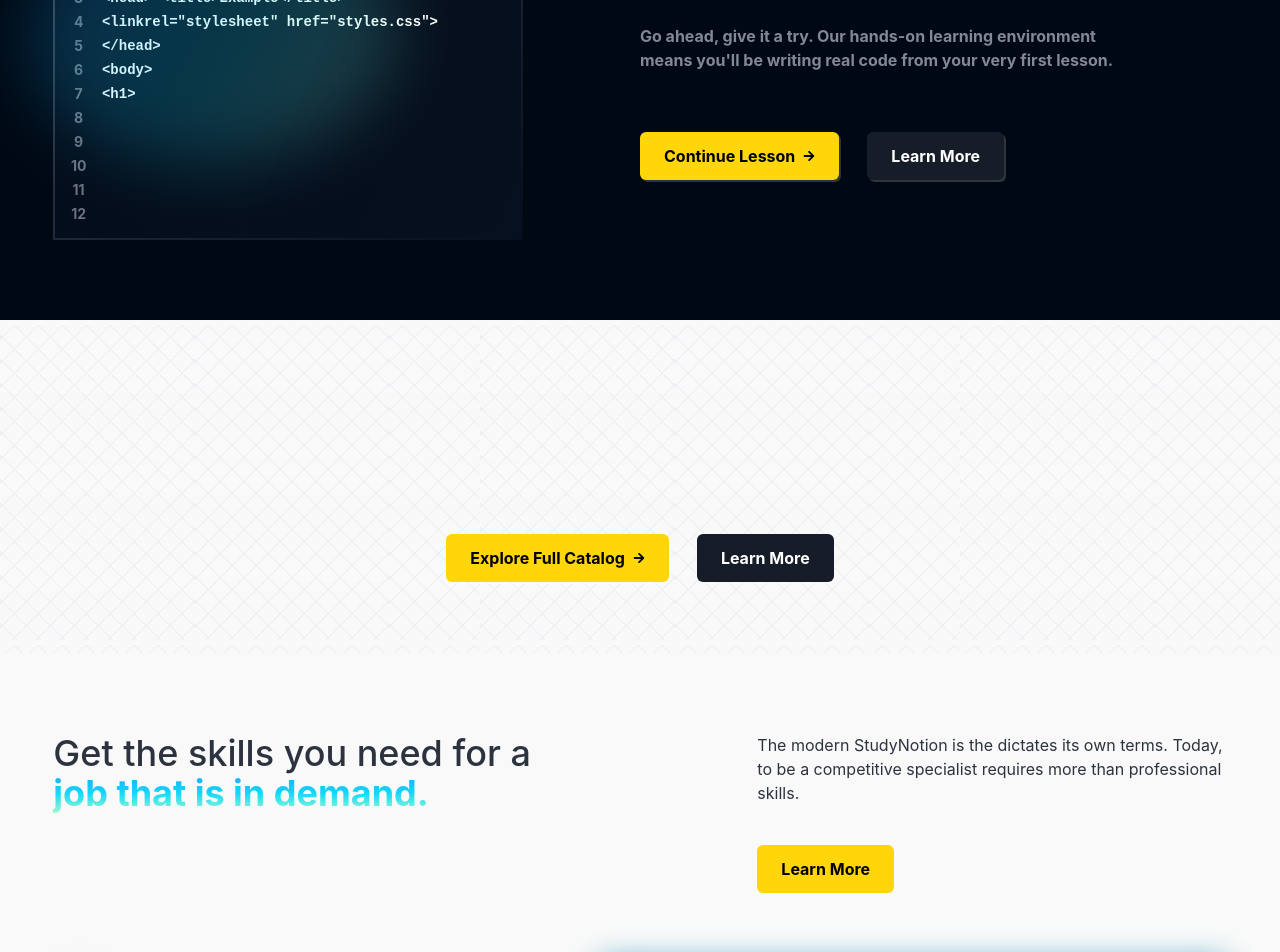
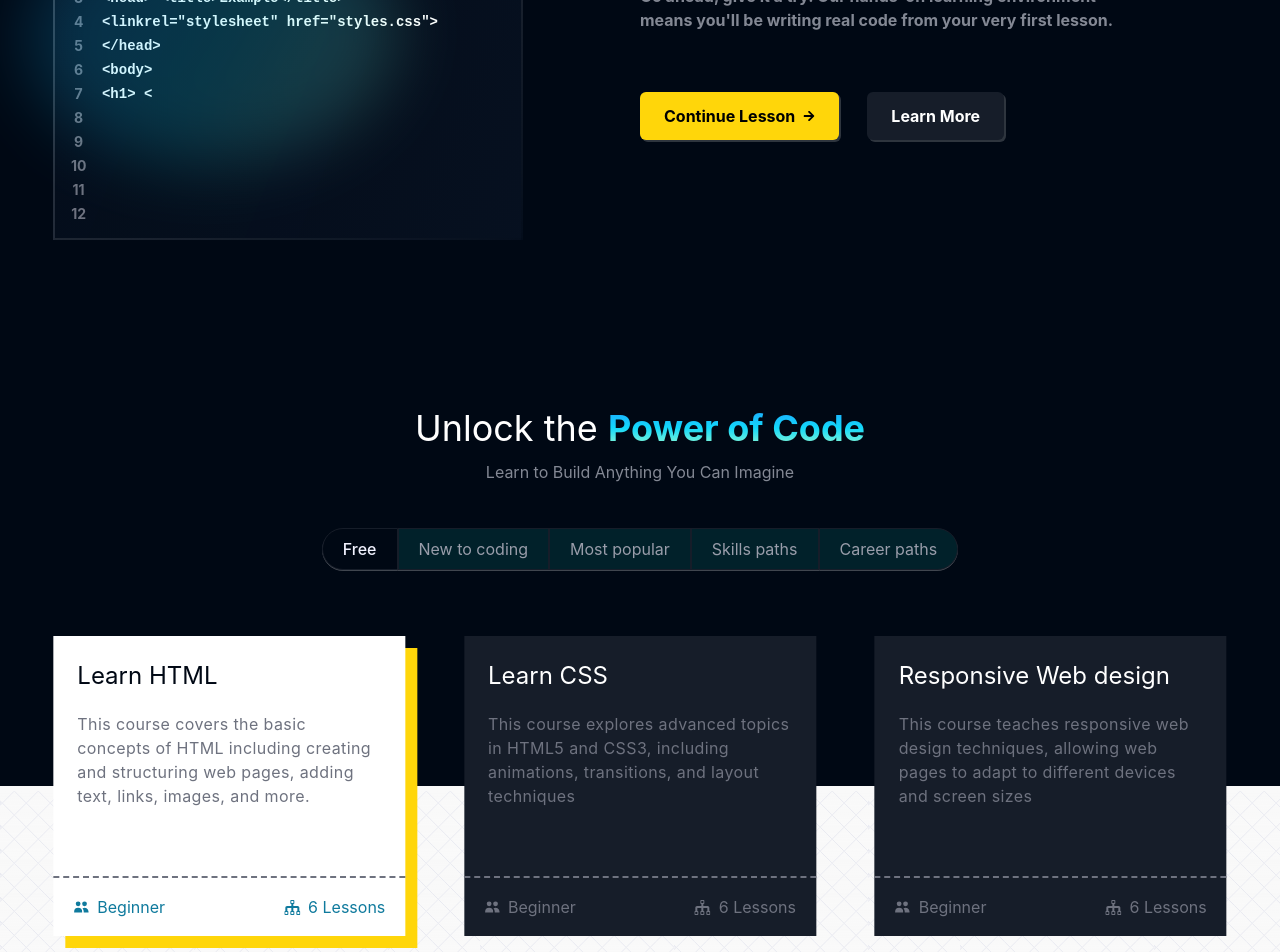
Before and after one commit to tushar110302/Study-Notion-An-EdTech-Platform, a React (Vite) app in the folder client/: page / in a window 1280 px wide. Shown: the part 1300-2252 px from the top of the page. Built offline with nearby package versions, Linux system fonts and the light colour scheme.

Commit message:
Added media queires for the homepage

```diff
--- /dev/null
+++ b/client/src/components/Home/Card.jsx
@@ -0,0 +1,30 @@
+import React from 'react'
+import { HiUsers } from "react-icons/hi";
+import { ImTree } from "react-icons/im";
+
+function Card({heading, description, level, lessonNumber, clickedCard, setClickedCard}) {
+  return (
+    <div className={`flex flex-col justify-evenly  lg:w-[30%] w-[360px] h-[300px] box-border cursor-pointer ${clickedCard === heading ? 'bg-white shadow-[12px_12px_0_0] shadow-yellow-50' : 'bg-richblack-800'} `}
+    onClick={() => setClickedCard(heading)}>
+        <div className='h-[80%] p-6 flex flex-col gap-5'>
+            <div className={`text-2xl  ${clickedCard === heading ? 'text-richblack-900' : 'text-white'}`}>{heading}</div>
+            <div className='text-richblack-400 tracking-wide'>{description}</div>
+        </div>
+
+        <div className={`flex p-5 h-[20%] justify-between items-center ${clickedCard === heading ? 'text-blue-300' : 'text-richblack-400'}  border-t-[2px] border-dashed border-richblack-400`}>
+            <div className='flex items-center gap-2 text-[16px]'>
+                <HiUsers />
+                {level}
+            </div>
+            <div className='flex items-center gap-2 text-[16px]'>
+                <ImTree/>
+                {lessonNumber} Lessons
+            </div>
+
+
+        </div>
+    </div>
+  )
+}
+
+export default Card
--- a/client/src/components/Home/CodeBlock.jsx
+++ b/client/src/components/Home/CodeBlock.jsx
@@ -3,7 +3,7 @@ import { TypeAnimation } from "react-type-animation"
 
 function CodeBlock({text, codeColor, backgroundGradient}) {
   return (
-    <div className=' h-fit code-border flex flex-row py-3 text-[10px] sm:text-sm leading-[18px] sm:leading-6 relative w-[100%] lg:w-[470px] '>
+    <div className='hidden h-fit code-border lg:flex lg:flex-row py-3 text-[10px] sm:text-sm leading-[18px] sm:leading-6 relative w-[100%] lg:w-[470px] '>
         {backgroundGradient}
         <div className='text-center flex flex-col w-[10%] select-none text-richblack-400 font-inter font-bold '>
           <p>1</p>
--- /dev/null
+++ b/client/src/components/Home/ExploreMore.jsx
@@ -0,0 +1,51 @@
+import React, { useState } from 'react'
+import { HomePageExplore } from '../../data/homepage-explore';
+import Card from './Card';
+
+const tabs =[ "Free", "New to coding", "Most popular", "Skills paths", "Career paths"]
+function ExploreMore() {
+    const [currentTab, setCurrentTab] = useState(tabs[[0]]);
+    const [courses, setCourses] = useState(HomePageExplore[0].courses);
+    const [clickedCard, setClickedCard] = useState(HomePageExplore[0].courses[0].heading);
+
+    const handleClick = (tab) => {
+        setCurrentTab(tab);
+        const res = HomePageExplore.filter((ele) => ele.tag === tab);
+        setCourses(res[0].courses);
+        setClickedCard(res[0].courses[0].heading);
+    }
+
+  return (
+    <div className='my-14 flex flex-col items-center'>
+        <div className='text-4xl text-center'>
+             Unlock the <span className="bg-gradient-to-b from-[#1FA2FF] via-[#12D8FA] to-[#A6FFCB] text-transparent bg-clip-text font-bold">Power of Code</span>
+        </div>
+        <p className='text-richblack-300 text-base text-center lg:mt-3 my-5'>Learn to Build Anything You Can Imagine</p>
+
+        <div className=' hidden lg:flex mt-6  lg:-mb-10 text-richblack-200 drop-shadow-[0_1.5px_rgba(255,255,255,0.25)]'>
+            {tabs.map((tab, index) => (
+                <div key={index} className={` ${index == tabs.length-1 ? 'rounded-e-full' : '' } ${index==0 ? 'rounded-s-full' : ''} ${tab == currentTab ? 'bg-richblack-900 font-medium text-richblack-5' : 'bg-richblue-800'} px-5 py-2 cursor-pointer transition-all duration-200  hover:bg-richblack-900 hover:text-richblack-5 border border-richblack-800`} onClick={() => handleClick(tab)} >
+                    {tab}
+                </div>
+            ))}
+        </div>
+        <div className="hidden lg:block lg:h-[200px]"></div>
+
+        <div className='flex gap-10 justify-center lg:absolute lg:translate-y-[50%] lg:justify-between flex-wrap w-full lg:bottom-[0] lg:left-[50%] lg:translate-x-[-50%]  text-black lg:mb-0 mb-7 lg:px-0 px-3'>
+            {courses.map((course, index) => (
+                <Card key={index}
+                    heading={course.heading}
+                    description={course.description}
+                    level={course.level}
+                    lessonNumber={course.lessonNumber}
+                    clickedCard={clickedCard}
+                    setClickedCard={setClickedCard}
+                    />
+            ))}
+        </div>
+
+    </div>
+  )
+}
+
+export default ExploreMore
--- a/client/src/components/Home/InstructorSection.jsx
+++ b/client/src/components/Home/InstructorSection.jsx
@@ -14,8 +14,8 @@ function InstructorSection() {
                 className="shadow-white shadow-[-20px_-20px_0_0]"
                 />
             </div>
-            <div className='flex flex-col gap-4 lg:w-[40%]'>
-                <div className="lg:w-[50%] text-4xl font-semibold ">
+            <div className='flex flex-col gap-4 lg:w-[40%] items-center lg:items-start'>
+                <div className="lg:w-[50%] text-4xl  ">
                     Become an <span className="bg-gradient-to-b from-[#1FA2FF] via-[#12D8FA] to-[#A6FFCB] text-transparent bg-clip-text font-bold">instructor</span>
                 </div>
                 <p className="tracking-wide text-[15px] text-justify w-[90%] text-richblack-300">
--- a/client/src/components/Home/LearnLanguageSection.jsx
+++ b/client/src/components/Home/LearnLanguageSection.jsx
@@ -8,7 +8,7 @@ function LearnLanguageSection() {
   return (
     <div>
         <div className='flex flex-col gap-4 my-10'>
-            <div className='text-4xl font-semibold text-center my-10"'>
+            <div className='text-4xl text-center my-10"'>
                 Your swiss knife for <span className="bg-gradient-to-b from-[#1FA2FF] via-[#12D8FA] to-[#A6FFCB] text-transparent bg-clip-text font-bold">Learning Language</span>
             </div>
             <div className='text-center text-richblack-700 font-medium lg:w-[75%] mx-auto leading-6 text-base mt-3"'>
--- a/client/src/components/Home/TextBlock.jsx
+++ b/client/src/components/Home/TextBlock.jsx
@@ -3,17 +3,17 @@ import UtilityButton from './UtilityButton';
 import { FaArrowRight } from 'react-icons/fa';
 
 function TextBlock({heading, subHeading, btn1, btn2}) {
-    console.log({...btn1});
+
   return (
-    <div className='flex flex-col w-[100%] lg:w-[50%] gap-8'>
-        <div className='text-4xl font-semibold'>
+    <div className='flex flex-col w-[100%] lg:w-[50%] gap-8 lg:items-start items-center'>
+        <div className='text-4xl text-center lg:text-left'>
             {heading}
         </div>
         <div className='text-richblack-300 text-base font-bold w-[85%] -mt-3'>
             {subHeading}
         </div>
 
-        <div className='flex gap-7 mt-7'>
+        <div className='flex gap-7 mt-7 lg:justify-start justify-center'>
             <UtilityButton
                 text={
                     <div className='flex items-center gap-2'>
--- a/client/src/data/homepage-explore.js
+++ b/client/src/data/homepage-explore.js
@@ -6,19 +6,19 @@ export const HomePageExplore = [
                 heading : "Learn HTML",
                 description : "This course covers the basic concepts of HTML including creating and structuring web pages, adding text, links, images, and more.",
                 level : 'Beginner',
-                lessionNumber : 6
+                lessonNumber : 6
             },
             {
                 heading : "Learn CSS",
                 description : "This course explores advanced topics in HTML5 and CSS3, including animations, transitions, and layout techniques",
                 level : 'Beginner',
-                lessionNumber : 6
+                lessonNumber : 6
             },
             {
                 heading : "Responsive Web design",
                 description : "This course teaches responsive web design techniques, allowing web pages to adapt to different devices and screen sizes",
                 level : 'Beginner',
-                lessionNumber : 6
+                lessonNumber : 6
             },
         ]
     },
@@ -29,19 +29,19 @@ export const HomePageExplore = [
                 heading : "HTML",
                 description : "This course covers the basic concepts of HTML including creating and structuring web pages, adding text, links, images, and more.",
                 level : 'Beginner',
-                lessionNumber : 6
+                lessonNumber : 6
             },
             {
                 heading : "CSS",
                 description : "This course explores advanced topics in HTML5 and CSS3, including animations, transitions, and layout techniques",
                 level : 'Beginner',
-                lessionNumber : 6
+                lessonNumber : 6
             },
             {
                 heading : "Responsive ",
                 description : "This course teaches responsive web design techniques, allowing web pages to adapt to different devices and screen sizes",
                 level : 'Beginner',
-                lessionNumber : 6
+                lessonNumber : 6
             },
         ]
     },
@@ -52,19 +52,19 @@ export const HomePageExplore = [
                 heading : "Java",
                 description : "This course covers the basic concepts of HTML including creating and structuring web pages, adding text, links, images, and more.",
                 level : 'Beginner',
-                lessionNumber : 6
+                lessonNumber : 6
             },
             {
                 heading : "Python",
                 description : "This course explores advanced topics in HTML5 and CSS3, including animations, transitions, and layout techniques",
                 level : 'Beginner',
-                lessionNumber : 6
+                lessonNumber : 6
             },
             {
                 heading : "SCSS",
                 description : "This course teaches responsive web design techniques, allowing web pages to adapt to different devices and screen sizes",
                 level : 'Beginner',
-                lessionNumber : 6
+                lessonNumber : 6
             },
         ]
     },
@@ -75,19 +75,19 @@ export const HomePageExplore = [
                 heading : "Flask",
                 description : "This course covers the basic concepts of HTML including creating and structuring web pages, adding text, links, images, and more.",
                 level : 'Beginner',
-                lessionNumber : 6
+                lessonNumber : 6
             },
             {
                 heading : "Django",
                 description : "This course explores advanced topics in HTML5 and CSS3, including animations, transitions, and layout techniques",
                 level : 'Beginner',
-                lessionNumber : 6
+                lessonNumber : 6
             },
             {
                 heading : "Fast API",
                 description : "This course teaches responsive web design techniques, allowing web pages to adapt to different devices and screen sizes",
                 level : 'Beginner',
-                lessionNumber : 6
+                lessonNumber : 6
             },
         ]
     },
@@ -95,22 +95,22 @@ export const HomePageExplore = [
         tag: 'Career paths',
         courses : [
             {
-                heading : "Next.js",
+                heading : "Frontend",
                 description : "This course covers the basic concepts of HTML including creating and structuring web pages, adding text, links, images, and more.",
                 level : 'Beginner',
-                lessionNumber : 6
+                lessonNumber : 6
             },
             {
-                heading : "Nuxt.js",
+                heading : "Next.js",
                 description : "This course explores advanced topics in HTML5 and CSS3, including animations, transitions, and layout techniques",
                 level : 'Beginner',
-                lessionNumber : 6
+                lessonNumber : 6
             },
             {
                 heading : "Sanity",
                 description : "This course teaches responsive web design techniques, allowing web pages to adapt to different devices and screen sizes",
                 level : 'Beginner',
-                lessionNumber : 6
+                lessonNumber : 6
             },
         ]
     },
--- a/client/src/pages/Home.jsx
+++ b/client/src/pages/Home.jsx
@@ -10,6 +10,7 @@ import TimelineSection from '../components/Home/TimelineSection'
 import InstructorSection from '../components/Home/InstructorSection'
 import ReviewSlider from '../components/Home/ReviewSlider'
 import Footer from '../components/Footer'
+import ExploreMore from '../components/Home/ExploreMore'
 
 function Home() {
   return (
@@ -43,7 +44,7 @@ function Home() {
               </video>
             </div>
 
-            <div className='flex flex-row my-20 justify-between gap-10'>
+            <div className='flex flex-row lg:my-20 my-10 justify-between gap-10 '>
               <TextBlock
                 heading={<div>Unlock your <span className="bg-gradient-to-b from-[#1FA2FF] via-[#12D8FA] to-[#A6FFCB] text-transparent bg-clip-text font-bold">coding potential</span> with our online courses.</div>}
                 subHeading={"Our courses are designed and taught by industry experts who have years of experience in coding and are passionate about sharing their knowledge with you."}
@@ -57,20 +58,22 @@ function Home() {
               />
             </div>
 
-            <div className='flex flex-row my-20 justify-between gap-10'>
+            <div className='flex flex-row lg:my-20 my-10 justify-between gap-10'>
               <CodeBlock
                 text={`<!DOCTYPE html>\n<html>\n<head> <title>Example</title> <linkrel="stylesheet" href="styles.css">\n</head>\n<body>\n<h1> <a href="/">Header</a>\n</h1>\n<nav> <a href="one/">One</a>\n<a href="two/">Two</a\n<a href="three/">Three</a>\n</nav>`}
                 codeColor={"text-white"}
                 backgroundGradient={<div className='codeblock2 absolute'></div>}
               />
               <TextBlock
-                heading={<div>Start  <span className="bg-gradient-to-b from-[#1FA2FF] via-[#12D8FA] to-[#A6FFCB] text-transparent bg-clip-text font-bold">coding <br/> in seconds</span></div>}
+                heading={<div>Start  <span className="bg-gradient-to-b from-[#1FA2FF] via-[#12D8FA] to-[#A6FFCB] text-transparent bg-clip-text font-bold">coding in seconds</span></div>}
                 subHeading={"Go ahead, give it a try. Our hands-on learning environment means you'll be writing real code from your very first lesson."}
                 btn1={{text:"Continue Lesson", active:true, to:"/signup"}}
                 btn2={{text:"Learn More", active:false, to:"/login"}}
 
                 />
             </div>
+
+            <ExploreMore/>
         </div>
 
         <div className='bg-pure-greys-5 text-richblack-700'>
@@ -99,12 +102,12 @@ function Home() {
           </div>
 
           <div className="mx-auto flex w-11/12 max-w-maxContent flex-col items-center justify-between gap-8">
-              <div className='mb-10 mt-[-100px] flex flex-col justify-between gap-7 lg:mt-20 lg:flex-row lg:gap-0'>
-                <div className='text-4xl lg:w-[45%] font-medium'>
+              <div className='mb-10 mt-[-100px] flex flex-col lg:justify-between gap-7 lg:mt-20 lg:flex-row lg:gap-0'>
+                <div className='text-4xl lg:w-[45%] text-center lg:text-left '>
                   Get the skills you need for a <span className="bg-gradient-to-b from-[#1FA2FF] via-[#12D8FA] to-[#A6FFCB] text-transparent bg-clip-text font-bold">job that is in demand.</span>
                 </div>
-                <div className='lg:w-[40%] flex flex-col gap-10 items-start '>
-                  <div className='text-[16px]'>
+                <div className='lg:w-[40%] flex flex-col gap-10 lg:items-start items-center'>
+                  <div className='text-[16px] text-center lg:text-left'>
                     The modern StudyNotion is the dictates its own terms. Today, to be a competitive specialist requires more than professional skills.
                   </div>
                   <UtilityButton text={"Learn More"} active={true} to={"/signup"} />
```
